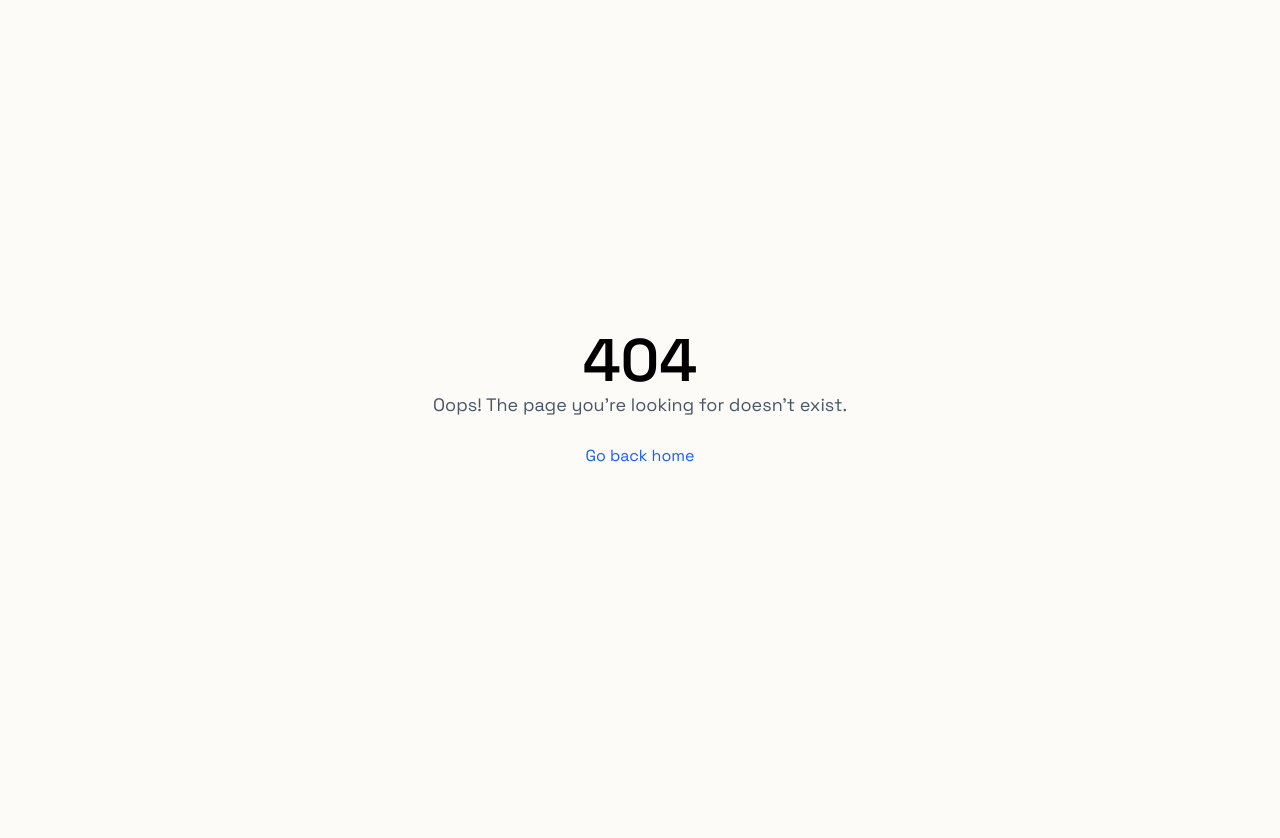
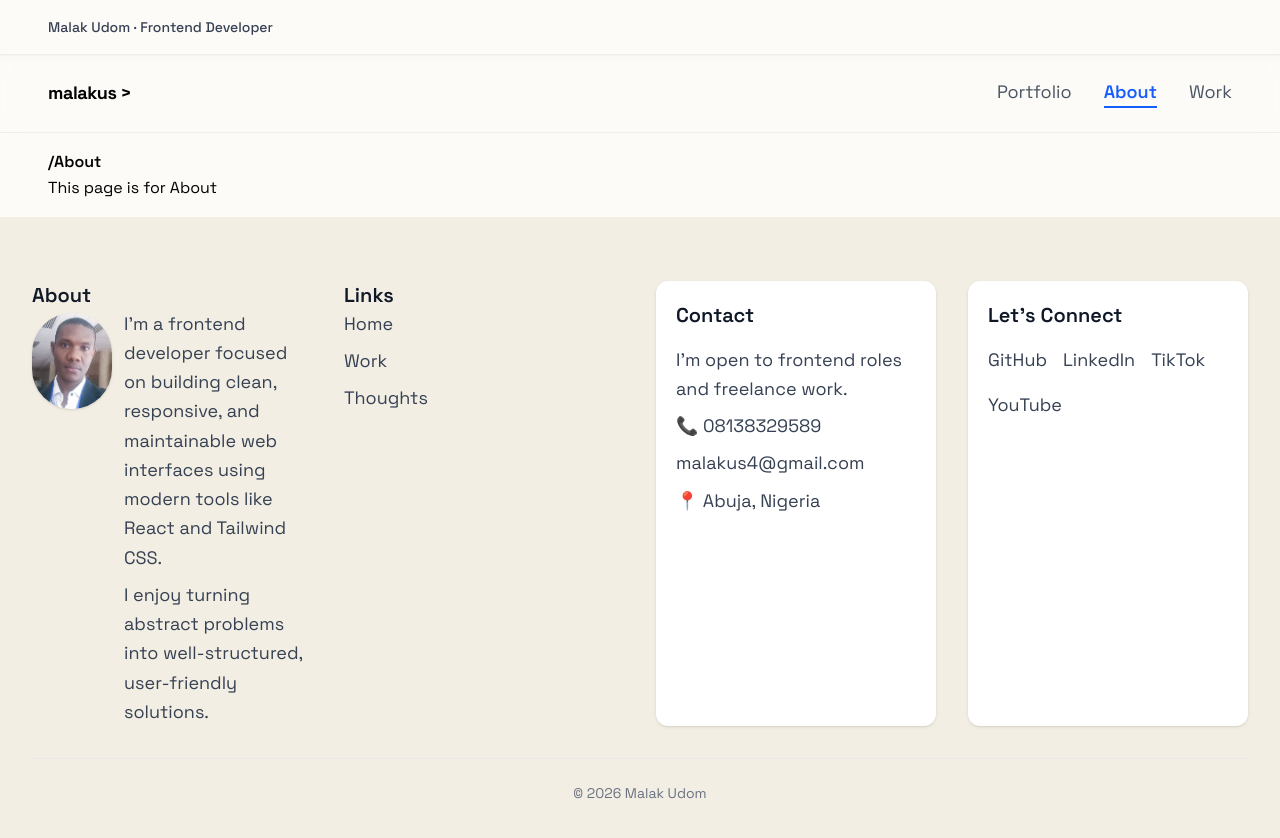
Before and after one commit to malakus4/portfolio-react, a React (Vite) app: page /about in a window 1280 px wide. Before the commit this address had no page. Shown: the top 838 px of the page. Before the commit the page ends 800 px from the top, so only its background shows below. Built offline with nearby package versions, Linux system fonts and the light colour scheme.

Commit message:
feat: rename 'Experiments' to 'About' and update Home route

```diff
--- a/src/App.jsx
+++ b/src/App.jsx
@@ -2,7 +2,7 @@
 import { Route, Routes } from 'react-router-dom'
 import MainLayout from './layouts/MainLayout.jsx'
 import Home from './pages/Home.jsx'
-import Experiments from './pages/Experiments.jsx'
+import About from './pages/About.jsx'
 import Work from './pages/Work.jsx'
 import WorkDetail from './pages/WorkDetail.jsx'
 import NotFound from './pages/NotFound.jsx'
@@ -25,8 +25,8 @@ function App() {
           */}
 
 
-          {/* route for Experiments page */}
-          <Route path='/experiments'  element={ <Experiments/> }/>
+          {/* route for About page */}
+          <Route path='/about'  element={ <About/> }/>
 
 
           {/* route for Work page */}
--- a/src/components/sections/Nav.jsx
+++ b/src/components/sections/Nav.jsx
@@ -30,8 +30,8 @@ function Nav() {
             Portfolio
           </NavLink>
 
-          <NavLink to="/experiments" className={linkClass}>
-            Experiments
+          <NavLink to="/about" className={linkClass}>
+            About
           </NavLink>
 
           <NavLink to="/work" className={linkClass}>
--- a/src/pages/Experiments.jsx
+++ b/src/pages/About.jsx
@@ -1,6 +1,6 @@
 import React from 'react'
 
-function Experiments() {
+function About() {
 
   const breadcrumbSchema = {
   "@context": "https://schema.org",
@@ -15,8 +15,8 @@ function Experiments() {
     {
       "@type": "ListItem",
       "position": 2,
-      "name": "Experiments",
-      "item": "https://malakus-portfolio.vercel.app/experiments"
+      "name": "About",
+      "item": "https://malakus-portfolio.vercel.app/about"
     }
   ]
 };
@@ -29,8 +29,8 @@ function Experiments() {
 
        <div className='container-page py-4'>
 
-        <h2>/Experiments</h2>
-        <p>This is page is for Experimennts</p>
+        <h2>/About</h2>
+        <p>This page is for About</p>
 
         </div>
 
@@ -38,4 +38,4 @@ function Experiments() {
   )
 }
 
-export default Experiments
+export default About
```
